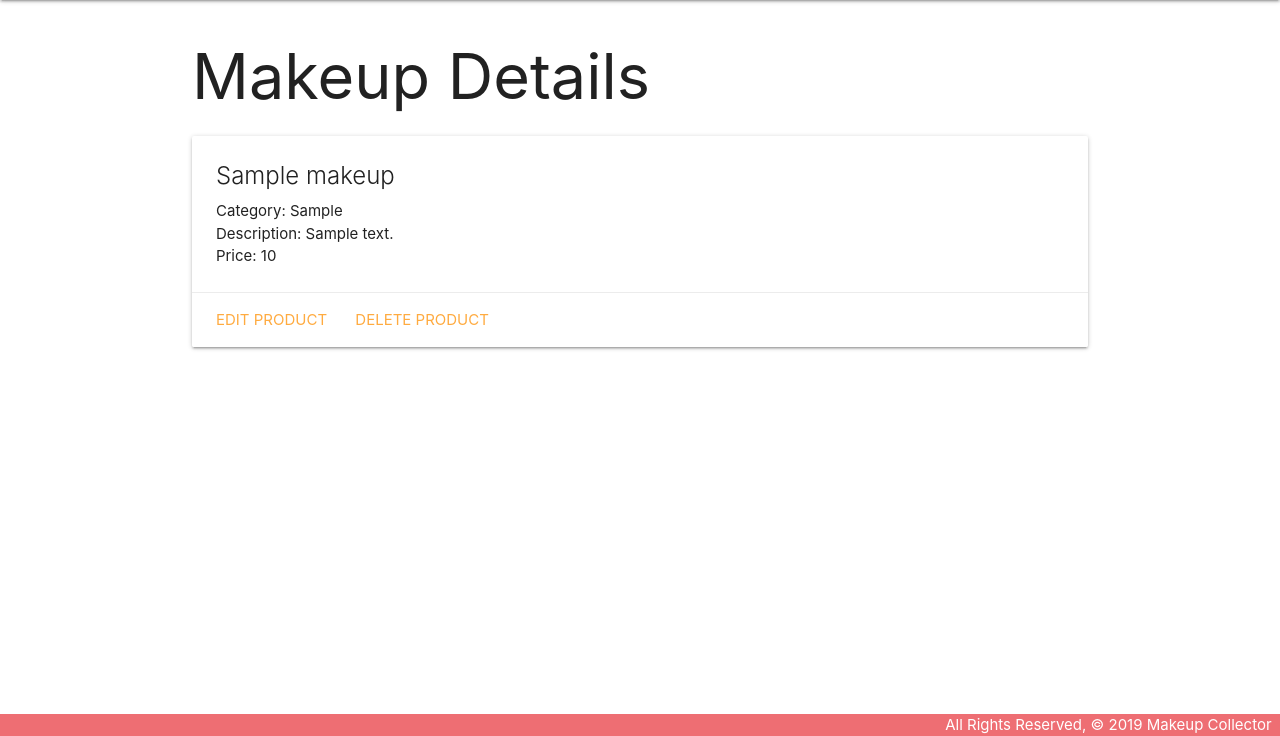
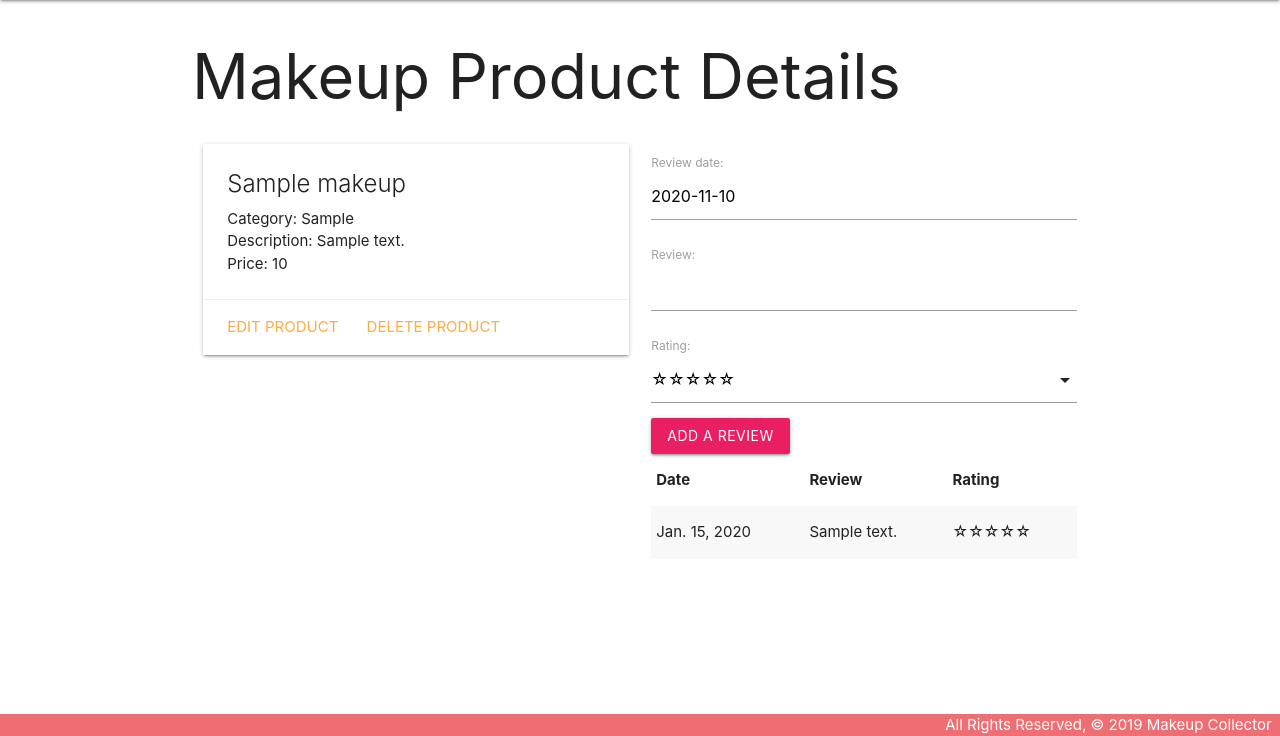
Before and after one commit to nivetha-nagaratnam/MakeupCollector-Lab, a Django app: page /makeup/1/ in a window 1280 px wide. Shown: the part 64-800 px from the top of the page. Run offline with Django 3.2, Linux system fonts and the light colour scheme; tables that the repository leaves empty hold one stand-in row (values such as "Sample post").

Commit message:
adding part 4

```diff
--- a/main_app/admin.py
+++ b/main_app/admin.py
@@ -1,7 +1,9 @@
 from django.contrib import admin
 
 # import your models here
-from .models import Makeup
+from .models import Makeup, Reviews
 
 # Register your models here
 admin.site.register(Makeup)
+
+admin.site.register(Reviews)
--- /dev/null
+++ b/main_app/forms.py
@@ -0,0 +1,7 @@
+from django.forms import ModelForm
+from .models import Reviews
+
+class ReviewsForm(ModelForm):
+  class Meta:
+    model = Reviews
+    fields = ['date', 'review', 'rating']
--- a/main_app/models.py
+++ b/main_app/models.py
@@ -15,3 +15,29 @@ class Makeup(models.Model):
     # Add this method
     def get_absolute_url(self):
         return reverse('detail', kwargs={'makeup_id': self.id})
+
+
+RATINGS = (
+    ('0', '☆☆☆☆☆'),
+    ('1', '★☆☆☆☆'),
+    ('2', '★★☆☆☆'),
+    ('3', '★★★☆☆'),
+    ('4', '★★★★☆'),
+    ('5', '★★★★★')
+)
+
+class Reviews(models.Model):
+    date = models.DateField('review date')
+    review = models.CharField(max_length=100)
+    rating = models.CharField(max_length=6 , choices=RATINGS, default=RATINGS[0][0])
+
+    # Create a makeup_id FK
+    makeup = models.ForeignKey(Makeup, on_delete=models.CASCADE)
+
+    def __str__(self):
+    # Nice method for obtaining the friendly value of a Field.choice
+        return f"{self.get_rating_display()} on {self.date}"
+
+     # change the default sort
+    class Meta:
+        ordering = ['-date']
--- a/main_app/templates/base.html
+++ b/main_app/templates/base.html
@@ -8,6 +8,7 @@
   <title>Makeup Collector</title>
   <link rel="stylesheet" href="https://cdnjs.cloudflare.com/ajax/libs/materialize/1.0.0/css/materialize.min.css">
   <link rel="stylesheet" type="text/css" href="{% static 'css/style.css' %}">
+  <script src="https://cdnjs.cloudflare.com/ajax/libs/materialize/1.0.0/js/materialize.min.js"></script>
 </head>
 <body>
   <header class="navbar-fixed">
--- a/main_app/templates/makeup/detail.html
+++ b/main_app/templates/makeup/detail.html
@@ -1,8 +1,10 @@
 {% extends 'base.html' %}
 {% block content %}
 
-<h1>Makeup Details</h1>
+<h1>Makeup Product Details</h1>
 
+<div class="row">
+  <div class="col s6">
     <div class="card">
       <div class="card-content">
         <span class="card-title">{{ makeup.name }}</span>
@@ -15,5 +17,40 @@
         <a href="{% url 'makeup_delete' makeup.id %}">Delete Product</a>
       </div>
     </div>
+  </div>
+  <div class="col s6">
+    <form action="{% url 'add_review' makeup.id %}" method="post">
+      {% csrf_token %}
+      {{ reviews_form.as_p }}
+      <input type="submit" class="btn"  style="background-color:#e91e63" value="Add A Review">
+    </form>
+    <table class="striped">
+      <thead>
+        <tr><th>Date</th><th>Review</th><th>Rating</th></tr>
+      </thead>
+      <tbody>
+        {% for review in makeup.reviews_set.all %}
+          <tr>
+            <td>{{review.date}}</td>
+            <td>{{review.review}}</td>
+            <td>{{review.get_rating_display}}</td>
+          </tr>
+        {% endfor %}
+      </tbody>
+    </table>
+  </div>
+</div>
+<script>
+  var dateEl = document.getElementById('id_date');
+  M.Datepicker.init(dateEl, {
+    format: 'yyyy-mm-dd',
+    defaultDate: new Date(),
+    setDefaultDate: true,
+    autoClose: true
+  });
 
+  // add additional JS to initialize select below
+  var selectEl = document.getElementById('id_rating');
+  M.FormSelect.init(selectEl);
+</script>
 {% endblock %}
--- a/main_app/urls.py
+++ b/main_app/urls.py
@@ -9,4 +9,5 @@ urlpatterns = [
   path('makeup/create/', views.MakeupCreate.as_view(), name='makeup_create'),
   path('makeup/<int:pk>/update/', views.MakeupUpdate.as_view(), name='makeup_update'),
   path('makeup/<int:pk>/delete/', views.MakeupDelete.as_view(), name='makeup_delete'),
+  path('makeup/<int:makeup_id>/add_review/', views.add_review, name='add_review'),
 ]
--- a/main_app/views.py
+++ b/main_app/views.py
@@ -1,7 +1,8 @@
-from django.shortcuts import render
+from django.shortcuts import render, redirect
 from django.views.generic.edit import CreateView, UpdateView, DeleteView
 from django.http import HttpResponse
 from .models import Makeup
+from .forms import ReviewsForm
 
 # class Makeup:  # Note that parens are optional if not inheriting from another class
 #   def __init__(self, name, category, description, price):
@@ -44,4 +45,16 @@ def makeup_index(request):
 
 def makeup_detail(request, makeup_id):
   makeup = Makeup.objects.get(id=makeup_id)
-  return render(request, 'makeup/detail.html', { 'makeup': makeup })
+  reviews_form = ReviewsForm()
+  return render(request, 'makeup/detail.html', { 'makeup': makeup, 'reviews_form':reviews_form })
+
+def add_review(request, makeup_id):
+  form = ReviewsForm(request.POST)
+  # validate the form
+  if form.is_valid():
+    # don't save the form to the db until it
+    # has the cat_id assigned
+    new_review = form.save(commit=False)
+    new_review.makeup_id = makeup_id
+    new_review.save()
+  return redirect('detail', makeup_id=makeup_id)
```
Also changed, not shown: main_app/migrations/0002_reviews.py (added), main_app/migrations/0003_auto_20201110_2133.py (added), main_app/migrations/0004_auto_20201110_2156.py (added). Lines whose indentation alone changed are shown as unchanged.
